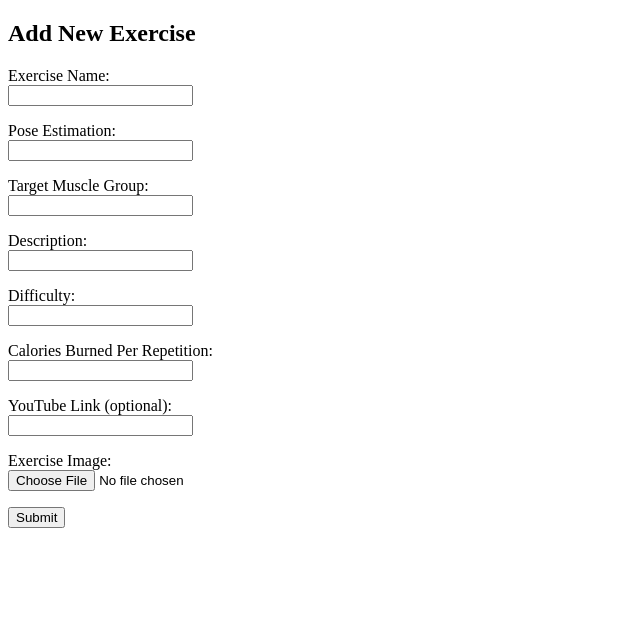
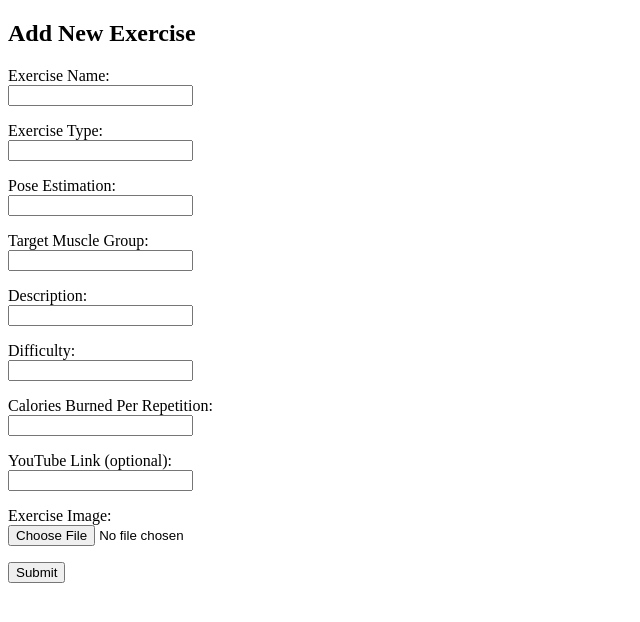
Before and after one commit to akhilasok96/Django-Stream-API, a Django app: page /add_exercise/ in a window 1280 px wide. Shown: the top 622 px of the page, without its empty margins (0-640 px from the left). Run offline with Django 5.2, Linux system fonts and the light colour scheme.

Commit message:
Modified the exercise api

```diff
--- a/poseapi/streamapp/forms.py
+++ b/poseapi/streamapp/forms.py
@@ -3,6 +3,7 @@ from django import forms
 
 class ExerciseForm(forms.Form):
     name = forms.CharField(label="Exercise Name", max_length=100)
+    type = forms.CharField(label="Exercise Type", max_length=100)
     difficulty = forms.CharField(
         label="Difficulty Level", max_length=100, required=False
     )
--- a/poseapi/streamapp/serializers.py
+++ b/poseapi/streamapp/serializers.py
@@ -4,6 +4,7 @@ from rest_framework import serializers
 class ExerciseSerializer(serializers.Serializer):
     exercise_id = serializers.IntegerField()
     name = serializers.CharField(max_length=100)
+    type = serializers.CharField(max_length=100)
     pose_estimation = serializers.CharField(max_length=100)
     difficulty = serializers.CharField(max_length=100, required=False)
     target_muscle_group = serializers.CharField(max_length=100)
--- a/poseapi/streamapp/templates/add_exercise.html
+++ b/poseapi/streamapp/templates/add_exercise.html
@@ -10,6 +10,10 @@
       <p>
         <label for="id_name">Exercise Name:</label><br />
         {{ form.name }}
+      </p>
+      <p>
+        <label for="id_type">Exercise Type:</label><br />
+        {{ form.type }}
       </p>
       <p>
         <label for="id_pose">Pose Estimation:</label><br />
--- a/poseapi/streamapp/views.py
+++ b/poseapi/streamapp/views.py
@@ -34,6 +34,7 @@ def add_exercise(request):
             exercise_data = {
                 "exercise_id": exercise_id,
                 "name": form.cleaned_data["name"],
+                "type": form.cleaned_data["type"],
                 "pose_estimation": form.cleaned_data["pose_estimation"],
                 "difficulty": form.cleaned_data["difficulty"],
                 "target_muscle_group": form.cleaned_data["target_muscle_group"],
```
